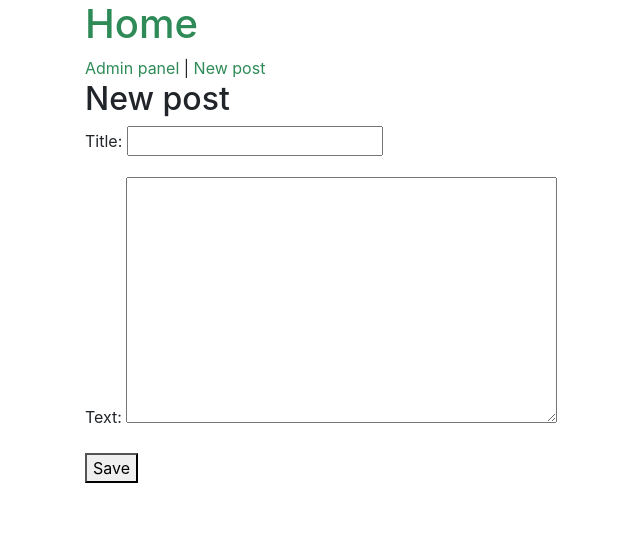
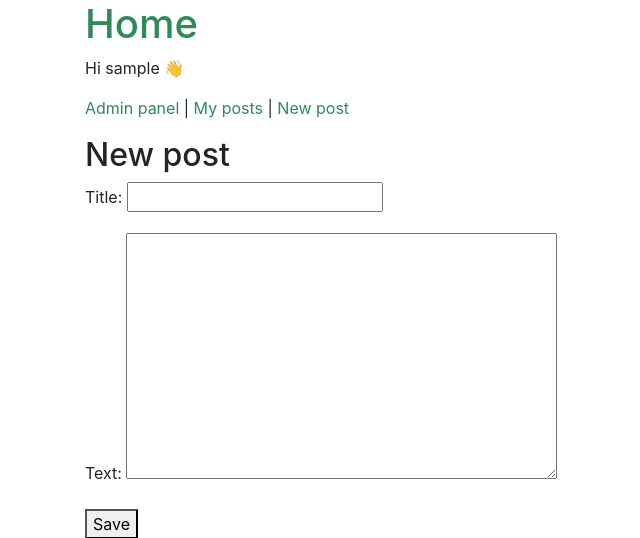
Before and after one commit to zurda/djangoing, a Django app: page /post/new/ in a window 1280 px wide. Shown: the top 538 px of the page, without its empty margins (170-810 px from the left). Run offline with Django 3.2, Linux system fonts and the light colour scheme; the visitor is signed in with stand-in values (Sample User, id 1).

Commit message:
Add link to user posts and user name to base blog template

```diff
--- a/blog/templates/blog/base.html
+++ b/blog/templates/blog/base.html
@@ -16,13 +16,20 @@
       <div class="container">
         <h1><a href="/">Home</a></h1>
         {% if user.is_authenticated %}
+          <div>
+            <p>Hi {{ user }} 👋</p>
+            <p>
             {% if user.is_superuser %}
               <a href="{% url 'admin:index' %}">Admin panel</a>
               |
             {% endif %}
+            <a href="{% url 'user_posts' %}">My posts</a>
+            |
             <a href="{% url 'post_new' %}">
               New post
             </a>
+          </p>
+          </div>
         {% endif %}
       </div>
     </header>
```
Lines whose indentation alone changed are shown as unchanged.
